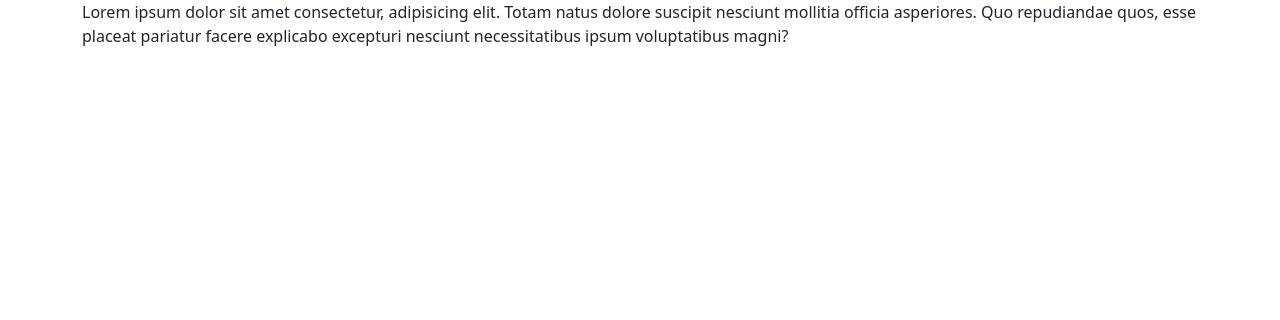
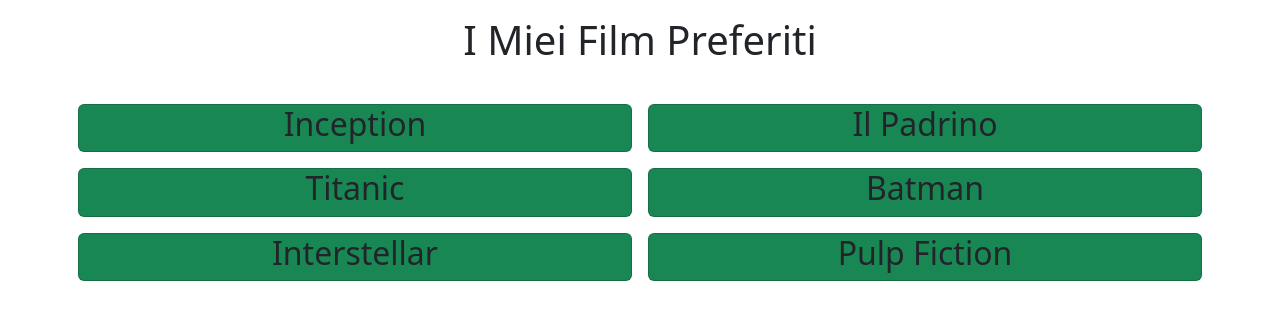
Before and after one commit to bellaviagabriele03/react-movie-filter, a React (Vite) app: page / in a window 1280 px wide. Shown: the top 320 px of the page. Built offline with nearby package versions, Linux system fonts and the light colour scheme.

Commit message:
feat: struttura di base completata

```diff
--- a/src/App.jsx
+++ b/src/App.jsx
@@ -2,21 +2,16 @@
 import 'bootstrap/dist/css/bootstrap.min.css';
 import './App.css'
 import movieArray from './assets/data.js';
+import Header from './components/Header.jsx';
+import Main from './components/Main.jsx';
 
 function App() {
 
 
-
-
-
   return (
     <>
-      <div className="container">
-        Lorem ipsum dolor sit amet consectetur, adipisicing elit.
-        Totam natus dolore suscipit nesciunt mollitia officia asperiores.
-        Quo repudiandae quos, esse placeat pariatur facere explicabo excepturi nesciunt
-        necessitatibus ipsum voluptatibus magni?</div>
-
+      <Header />
+      <Main />
     </>
   )
 }
--- /dev/null
+++ b/src/components/Card.jsx
@@ -0,0 +1,21 @@
+
+import movieArray from "../assets/data";
+function Card() {
+    return (
+        <>
+            {movieArray.map(function (curElem, index) {
+                return (
+                    <div className="col-6 g-3" key={index}>
+                        <div className="card bg-success">
+                           <h2 className="text-center">{curElem.title}</h2>
+                        </div>
+                    </div>
+                )
+
+            })}
+
+        </>
+    )
+}
+
+export default Card;
--- /dev/null
+++ b/src/components/Header.jsx
@@ -0,0 +1,13 @@
+
+
+
+function Header() {
+
+    return (
+        <header className="py-3">
+            <h1 className="text-center">I Miei Film Preferiti</h1>
+        </header>
+    )
+}
+
+export default Header;
--- /dev/null
+++ b/src/components/Main.jsx
@@ -0,0 +1,18 @@
+
+import Card from "./Card";
+
+function Main() {
+
+    return (
+        <main>
+            <div className="container">
+                <div className="row">
+                    <Card />
+                </div>
+
+            </div>
+        </main>
+    )
+}
+
+export default Main;
```
Also changed, not shown: src/assets/data.js (+5 -5 lines).
